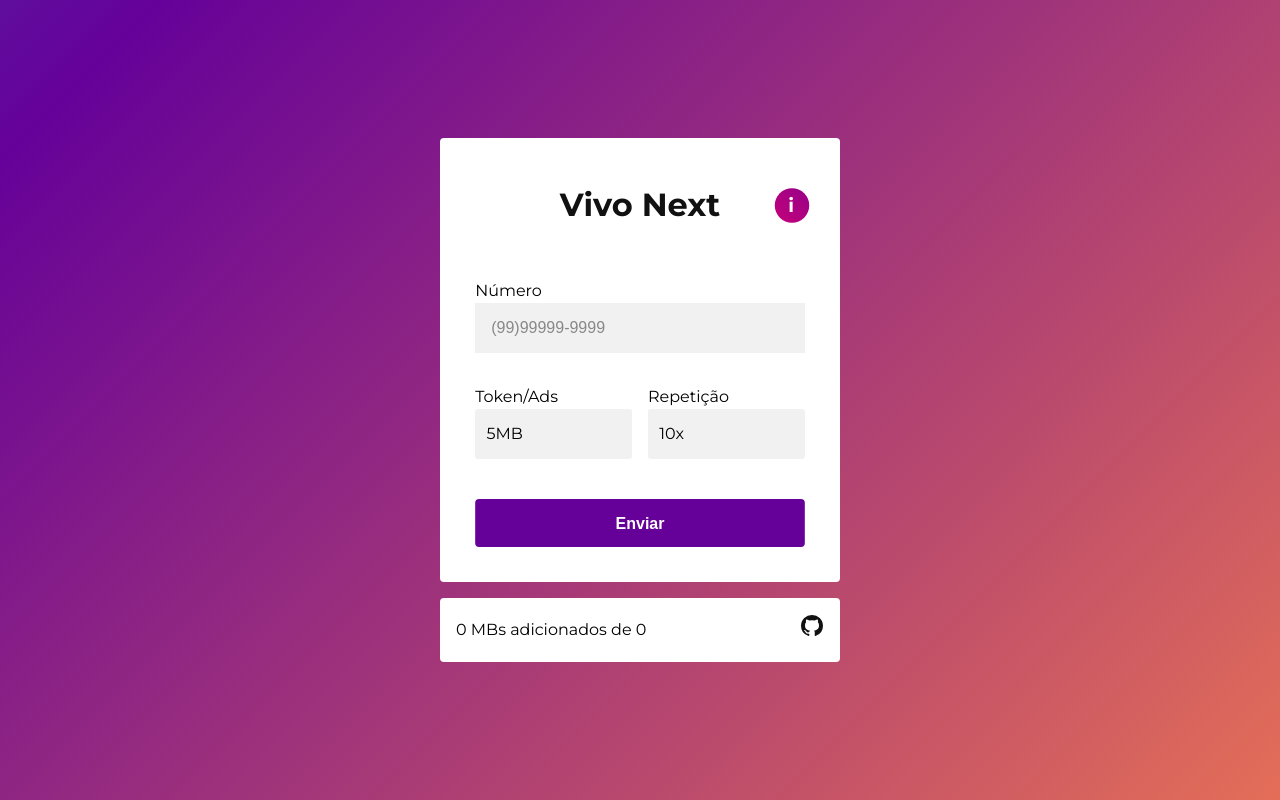
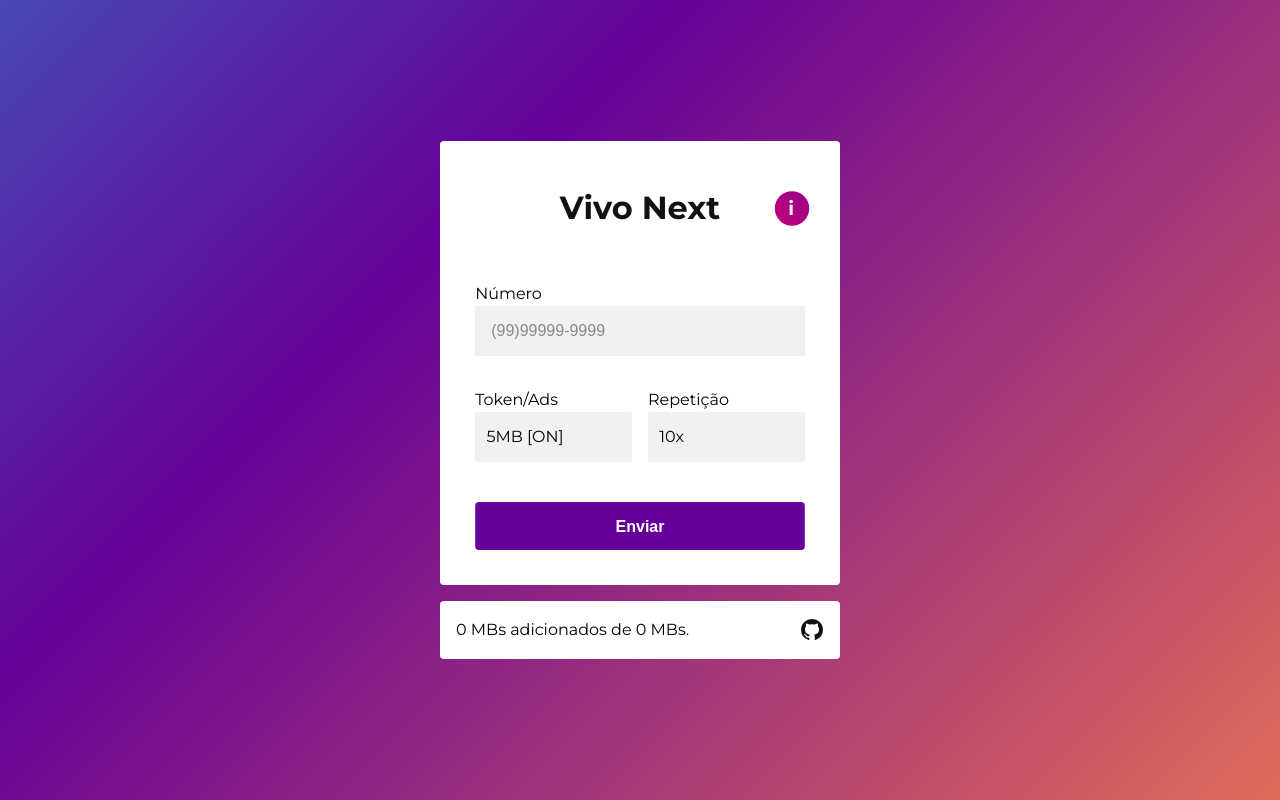
Before and after one commit to rwietter/vivoads, a Next.js app: page / in a window 1280 px wide. Built offline with nearby package versions, Linux system fonts and the light colour scheme.

Commit message:
docs: change readme

```diff
--- a/components/layout.module.css
+++ b/components/layout.module.css
@@ -15,7 +15,7 @@
   justify-content: center;
   align-items: center;
   flex-flow: row;
-  background: linear-gradient(-45deg, #ee7752, #650199, #23a6d5, #23d5ab) no-repeat;
+  background: linear-gradient(-45deg, #ee7752, #650199, #23a6d5, #23d5ab,#d5239d) no-repeat;
   background-size: 300% 300%;
   animation: gradient 15s ease infinite;
   min-height: 100vh;
--- /dev/null
+++ b/pages/api/tokens.js
@@ -0,0 +1,16 @@
+export const tokens = {
+  "02f76cd1-eead-44ff-88dd-aa69538c7aef": 5,
+  "6e7eb039-9816-4118-9c3b-bb906887722c": 50,
+  "e2b803f3-6992-472d-b4d1-663f5c9c41d7": 100,
+  "03bc4539-13db-4045-9119-a937eb48d41d": 0,
+  "fba83d4b-b7ae-43cd-9738-5eb7eb8d2564": 0,
+  "4919b47c-f588-4e71-87e3-639b3af92e4d": 0,
+  "19313963-7198-4a33-9511-1c72c7d6152a": 0,
+  "91e22bd5-7b79-4fef-8dfa-c40f1ff3736b": 50,
+  "cd5f56de-4ed9-484f-9c32-c8f6eedb08e7": 0,
+  "949e575a-6db8-4608-8b71-1281e6e506df": 0,
+  "04e564c7-f410-49f5-8dee-b268eaef5223": 0,
+  "bdb0df13-66dd-4556-ac98-a73aed5527a7": 0,
+  "23a6eb53-cf15-4354-a357-b497de3bcc1e": 0,
+  "7c732700-bfac-40bf-9805-e5a3ab5d872d": 0,
+};
--- a/pages/index.js
+++ b/pages/index.js
@@ -7,18 +7,18 @@
 import { toast, ToastContainer } from 'react-toastify';
 
 import Layout, { siteTitle } from '../components/layout';
-import utilStyles from '../styles/utils.module.css';
+import styles from '../styles/utils.module.css';
+import { tokens } from './api/tokens';
 
 export default function Home() {
-  const { register, handleSubmit, watch, errors, control, reset } = useForm();
+  const { register, handleSubmit, errors, control } = useForm();
   const [mbs, setMbs] = useState(0);
   const [tokenChoice, setTokenChoice] = useState(0);
 
-  const tokens = {
-    "02f76cd1-eead-44ff-88dd-aa69538c7aef": 5,
-    "6e7eb039-9816-4118-9c3b-bb906887722c": 50,
-    "e2b803f3-6992-472d-b4d1-663f5c9c41d7": 100,
-  };
+  const isValidForm = (phone) => (token) => {
+    if (!phone) return toast("Preencha o campo número!");
+    if (!token) return toast("Preencha o campo token!");
+  }
 
   const onFormSubmit = async (data) => {
     setMbs(0);
@@ -26,43 +26,46 @@
 
     const { phone, token, repeat = 1 } = data;
 
-    console.log(data);
-
-    if (!phone) return toast("Preencha o campo número!");
-    if (!token) return toast("Preencha o campo token!");
+    isValidForm(phone)(token);
 
     const tokenValue = +tokens[token] || 0;
 
     setTokenChoice(repeat * tokenValue);
 
     const number = phone.replace(/\D/g, "");
+    const URL = process.env.URL || "";
+    const fator = Math.floor(Math.random() * 2000);
 
-    const URL = process.env.URL || "";
-
+    let index = 0;
     try {
-      let index = 0;
       while (index < Number(repeat)) {
         const response = await fetch(URL, {
-          body: `msisdn=${number}&campid=${token}&opCode=VV`,
+          body: `msisdn=${fator}${number}&campid=${token}&opCode=VV`,
           headers: {
             "Content-Type": "application/x-www-form-urlencoded",
           },
           method: "POST",
         });
+
         const data = await response.json();
 
         if (data.return) {
           setMbs((mb) => mb + tokenValue);
+          toast(`Adicionado ${tokenValue} MBs`);
         }
-        console.log(data);
+
         index++;
       }
       toast("Finalizado!");
-      reset();
     } catch (error) {
+      console.error(error)
       toast("Ooops, houve um problema com a requisição.");
     }
   };
+
+  const stopRequest = () => {
+    setIsStopRequest((isStop) => !isStop);
+  }
 
   return (
     <Layout home>
@@ -70,13 +73,13 @@
       <Head>
         <title>{siteTitle}</title>
       </Head>
-      <section className={utilStyles.headingMd}>
-        <header className={utilStyles.header}>
+      <section className={styles.headingMd}>
+        <header className={styles.header}>
           <h1>Vivo Next</h1>
-          <div className={utilStyles.tooltip}>
-            <div className={utilStyles.tooltip__item}>
-              <div className={utilStyles.tooltip__icon_container}>
-                <span className={utilStyles.tooltip__icon}>i</span>
+          <div className={styles.tooltip}>
+            <div className={styles.tooltip__item}>
+              <div className={styles.tooltip__icon_container}>
+                <span className={styles.tooltip__icon}>i</span>
               </div>
               <h2>Informações</h2>
               <p>
@@ -93,9 +96,9 @@
           </div>
         </header>
 
-        <form className={utilStyles.form} onSubmit={handleSubmit(onFormSubmit)}>
-          <div className={utilStyles.form__container}>
-            <label htmlFor="phone" className={utilStyles.form__label}>
+        <form className={styles.form} onSubmit={handleSubmit(onFormSubmit)}>
+          <div className={styles.form__container}>
+            <label htmlFor="phone" className={styles.form__label}>
               Número
             </label>
             <Controller
@@ -108,21 +111,19 @@
               name="phone"
               defaultValue=""
               ref={register({ required: true })}
-              className={utilStyles.form__phone}
+              className={styles.form__phone}
             />
             {errors.phone && (
-              <span className={utilStyles.form_error}>
-                This field is required
-              </span>
+              <span className={styles.form_error}>This field is required</span>
             )}
           </div>
 
-          <section className={utilStyles.form__select_wrapper}>
+          <section className={styles.form__select_wrapper}>
             <div
               style={{ width: "100%" }}
-              className={utilStyles.form__select_container}
+              className={styles.form__select_container}
             >
-              <label htmlFor="token" className={utilStyles.form__label}>
+              <label htmlFor="token" className={styles.form__label}>
                 Token/Ads
               </label>
               <select
@@ -130,30 +131,63 @@
                 id="token"
                 type="string"
                 ref={register({ required: true })}
-                className={utilStyles.form__select}
+                className={styles.form__select}
               >
                 <option value="02f76cd1-eead-44ff-88dd-aa69538c7aef">
-                  5MB
+                  5MB [ON]
                 </option>
-                <option value="6e7eb039-9816-4118-9c3b-bb906887722c">
-                  50MB
+                <option disabled value="6e7eb039-9816-4118-9c3b-bb906887722c">
+                  50MB [OFF]
                 </option>
                 <option value="e2b803f3-6992-472d-b4d1-663f5c9c41d7">
-                  100MB
+                  100MB [ON]
+                </option>
+                <option value="03bc4539-13db-4045-9119-a937eb48d41d">
+                  0MB [CHECK]
+                </option>
+                <option disabled value="fba83d4b-b7ae-43cd-9738-5eb7eb8d2564">
+                  0MB [OFF]
+                </option>
+                <option value="4919b47c-f588-4e71-87e3-639b3af92e4d">
+                  0MB [CHECK]
+                </option>
+                <option value="19313963-7198-4a33-9511-1c72c7d6152a">
+                  0MB [CHECK]
+                </option>
+                <option value="91e22bd5-7b79-4fef-8dfa-c40f1ff3736b">
+                  50MB [OK]
+                </option>
+                <option value="cd5f56de-4ed9-484f-9c32-c8f6eedb08e7">
+                  0MB [CHECK]
+                </option>
+                <option value="949e575a-6db8-4608-8b71-1281e6e506df">
+                  0MB [CHECK]
+                </option>
+                <option value="04e564c7-f410-49f5-8dee-b268eaef5223">
+                  0MB [CHECK]
+                </option>
+                <option value="bdb0df13-66dd-4556-ac98-a73aed5527a7">
+                  0MB [CHECK]
+                </option>
+                <option value="23a6eb53-cf15-4354-a357-b497de3bcc1e">
+                  0MB [CHECK]
+                </option>
+                <option value="7c732700-bfac-40bf-9805-e5a3ab5d872d">
+                  0MB [CHECK]
                 </option>
               </select>
 
               {errors.token && (
-                <span className={utilStyles.form_error}>
+                <span className={styles.form_error}>
                   This field is required
                 </span>
               )}
             </div>
 
             <div
-              className={`${utilStyles.form__select_container} ${utilStyles.form__select_repeat}`}
+              className={`${styles.form__select_container} ${styles.form__select_repeat}`}
             >
-              <label htmlFor="repeat" className={utilStyles.form__label}>
+              <label htmlFor="repeat" className={styles.form__label}>
                 Repetição
               </label>
               <select
@@ -161,7 +195,7 @@
                 name="repeat"
                 type="string"
                 ref={register({ required: true })}
-                className={utilStyles.form__select}
+                className={styles.form__select}
               >
                 <option value="10">10x</option>
                 <option value="20">20x</option>
@@ -172,30 +206,34 @@
               </select>
 
               {errors.repeat && (
-                <span className={utilStyles.form_error} data-css="select-right">
+                <span className={styles.form_error} data-css="select-right">
                   This field is required
                 </span>
               )}
             </div>
           </section>
 
-          <button type="submit" className={utilStyles.form__button}>
-            <p className={utilStyles.button__title}>Enviar</p>
+          <button type="submit" className={styles.form__button}>
+            <p className={styles.button__title}>Enviar</p>
           </button>
         </form>
       </section>
-      <section className={utilStyles.layout__mbs}>
+      <section className={styles.layout__mbs}>
         <div>
           {mbs && <span> {mbs} </span>}{" "}
-          <span> MBs adicionados de {tokenChoice}</span>
+          <span> MBs adicionados de {tokenChoice} MBs.</span>
         </div>
-        <a href="https://github.com/rwietter/vivo-internet-gen" target="_blank">
+        <a
+          href="https://github.com/rwietter/vivo-internet-gen"
+          target="_blank"
+          className={styles.layout__github}
+        >
           <svg
             width="24"
             height="24"
             xmlns="http://www.w3.org/2000/svg"
             viewBox="0 0 24 24"
-            className={utilStyles.container__github}
+            className={styles.container__github}
           >
             <g data-name="Layer 2">
               <rect
@@ -203,10 +241,10 @@
                 height="24"
                 transform="rotate(180 12 12)"
                 opacity="0"
-                className={utilStyles.container__github__item}
+                className={styles.container__github__item}
               />
               <path
-                className={utilStyles.container__github__item}
+                className={styles.container__github__item}
                 d="M12 1A10.89 10.89 0 0 0 1 11.77 10.79 10.79 0 0 0 8.52 22c.55.1.75-.23.75-.52v-1.83c-3.06.65-3.71-1.44-3.71-1.44a2.86 2.86 0 0 0-1.22-1.58c-1-.66.08-.65.08-.65a2.31 2.31 0 0 1 1.68 1.11 2.37 2.37 0 0 0 3.2.89 2.33 2.33 0 0 1 .7-1.44c-2.44-.27-5-1.19-5-5.32a4.15 4.15 0 0 1 1.11-2.91 3.78 3.78 0 0 1 .11-2.84s.93-.29 3 1.1a10.68 10.68 0 0 1 5.5 0c2.1-1.39 3-1.1 3-1.1a3.78 3.78 0 0 1 .11 2.84A4.15 4.15 0 0 1 19 11.2c0 4.14-2.58 5.05-5 5.32a2.5 2.5 0 0 1 .75 2v2.95c0 .35.2.63.75.52A10.8 10.8 0 0 0 23 11.77 10.89 10.89 0 0 0 12 1"
                 data-name="github"
               />
--- a/styles/utils.module.css
+++ b/styles/utils.module.css
@@ -51,6 +51,7 @@
   padding: 1.2em;
   border-radius: 0.5em;
   clip-path: circle(5% at 90% 22%);
+  will-change: contents;
   transition: all .3s ease-in-out;
   cursor: pointer;
   -webkit-box-shadow: 0 0 5em rgba(27, 27, 27, 0.2);
@@ -189,8 +190,8 @@
 @keyframes point {
   to {
     border-radius: 0%;
-    width: 20rem;
-    height: 20rem;
+    width: 40rem;
+    height: 40rem;
   }
 }
 
@@ -225,7 +226,7 @@
 
 .form__button:hover::after {
   position: absolute;
-  animation: point 0.6s ease forwards;
+  animation: point 0.6s ease-in-out forwards;
 }
 
 .button__title {
@@ -298,10 +299,16 @@
   display: flex;
   justify-content: space-between;
   align-items: center;
+  flex-flow: row wrap;
   margin-top: 1rem;
   border-radius: 4px;
   padding: 1rem;
   background: #FFF;
+}
+
+.layout__github {
+  display: flex;
+  align-items: center;
 }
 
 .container__github__item {
```
Also changed, not shown: 1 other file (tests, documents, lock files or other folders).
